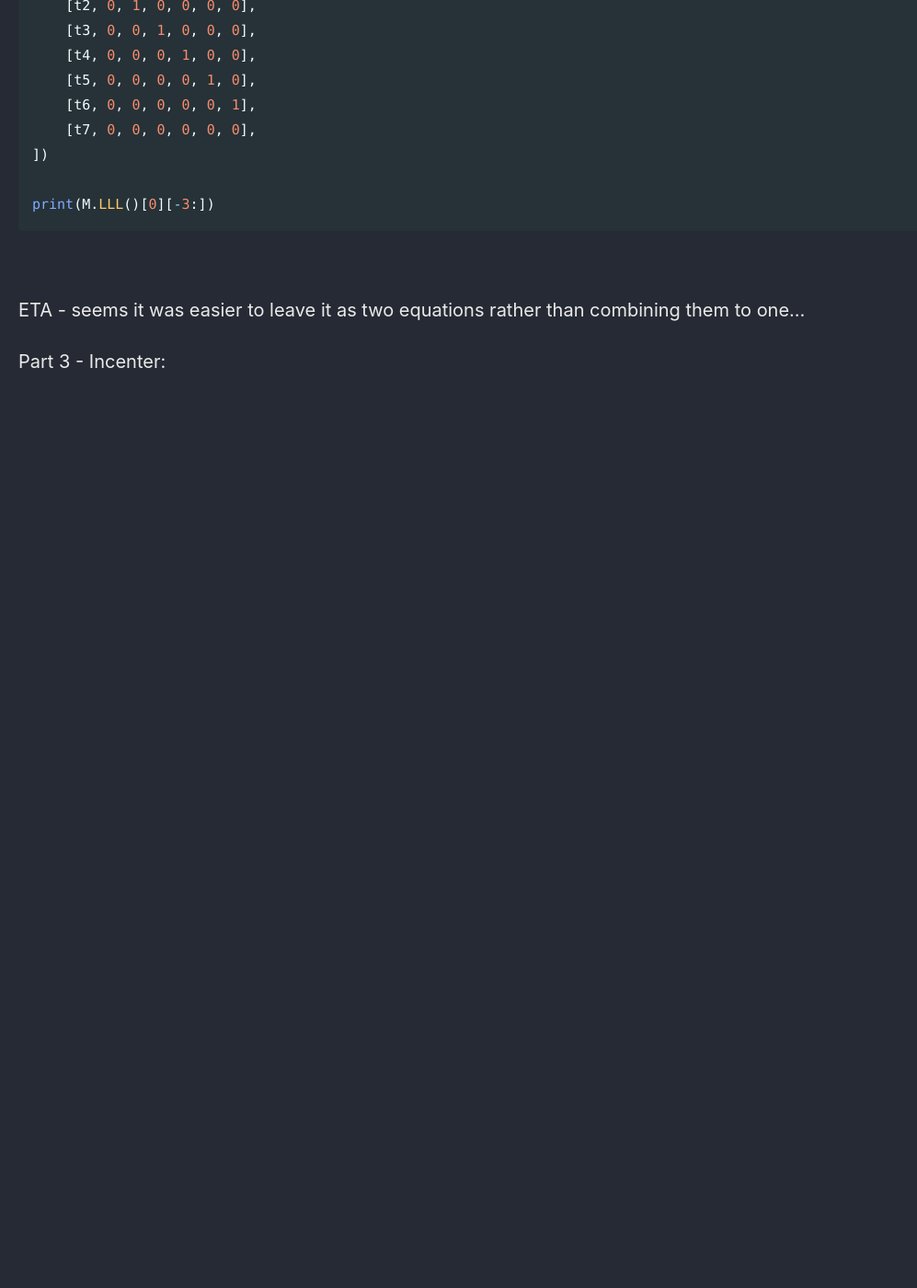
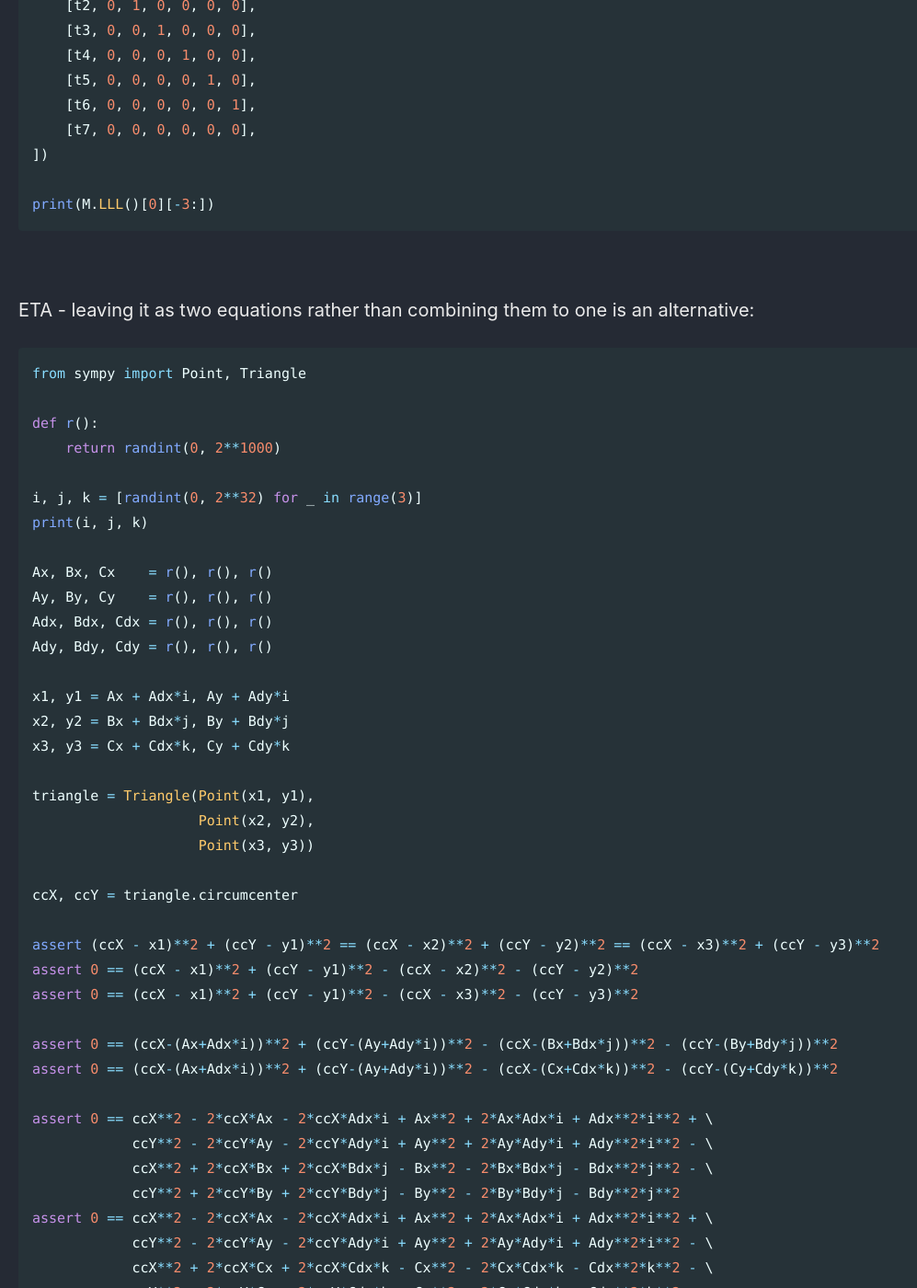
Before and after one commit to Connor-McCartney/Connor-McCartney.github.io, a Jekyll site: the page built from _pages/cryptography/other/Geometry-Hash-Balsn-CTF-2023.md, in a window 1280 px wide and 1400 px high, scrolled down 8579 px. Shown: the whole window at 92% size, without its empty margins (0-997 px from the left). Built offline with Jekyll 4.4.1, drawn with Linux system fonts in a browser that asks for light colours; cached includes are drawn as plain includes; before the commit the page ends 9043 px from its top, so only the background shows below that; some of the changed text lies outside the part shown.

Commit message:
Update Geometry-Hash-Balsn-CTF-2023.md

````diff
--- a/_pages/cryptography/other/Geometry-Hash-Balsn-CTF-2023.md
+++ b/_pages/cryptography/other/Geometry-Hash-Balsn-CTF-2023.md
@@ -331,6 +331,82 @@ print(M.LLL()[0][-3:])
 
 <br>
 
-ETA - seems it was easier to leave it as two equations rather than combining them to one...
+ETA - leaving it as two equations rather than combining them to one is an alternative:
+
+```python
+from sympy import Point, Triangle
+
+def r():
+    return randint(0, 2**1000)
+
+i, j, k = [randint(0, 2**32) for _ in range(3)]
+print(i, j, k)
+
+Ax, Bx, Cx    = r(), r(), r()
+Ay, By, Cy    = r(), r(), r()
+Adx, Bdx, Cdx = r(), r(), r()
+Ady, Bdy, Cdy = r(), r(), r()
+
+x1, y1 = Ax + Adx*i, Ay + Ady*i
+x2, y2 = Bx + Bdx*j, By + Bdy*j
+x3, y3 = Cx + Cdx*k, Cy + Cdy*k
+
+triangle = Triangle(Point(x1, y1),
+                    Point(x2, y2),
+                    Point(x3, y3))
+
+ccX, ccY = triangle.circumcenter
+
+assert (ccX - x1)**2 + (ccY - y1)**2 == (ccX - x2)**2 + (ccY - y2)**2 == (ccX - x3)**2 + (ccY - y3)**2
+assert 0 == (ccX - x1)**2 + (ccY - y1)**2 - (ccX - x2)**2 - (ccY - y2)**2
+assert 0 == (ccX - x1)**2 + (ccY - y1)**2 - (ccX - x3)**2 - (ccY - y3)**2
+
+assert 0 == (ccX-(Ax+Adx*i))**2 + (ccY-(Ay+Ady*i))**2 - (ccX-(Bx+Bdx*j))**2 - (ccY-(By+Bdy*j))**2
+assert 0 == (ccX-(Ax+Adx*i))**2 + (ccY-(Ay+Ady*i))**2 - (ccX-(Cx+Cdx*k))**2 - (ccY-(Cy+Cdy*k))**2
+
+assert 0 == ccX**2 - 2*ccX*Ax - 2*ccX*Adx*i + Ax**2 + 2*Ax*Adx*i + Adx**2*i**2 + \
+            ccY**2 - 2*ccY*Ay - 2*ccY*Ady*i + Ay**2 + 2*Ay*Ady*i + Ady**2*i**2 - \
+            ccX**2 + 2*ccX*Bx + 2*ccX*Bdx*j - Bx**2 - 2*Bx*Bdx*j - Bdx**2*j**2 - \
+            ccY**2 + 2*ccY*By + 2*ccY*Bdy*j - By**2 - 2*By*Bdy*j - Bdy**2*j**2
+assert 0 == ccX**2 - 2*ccX*Ax - 2*ccX*Adx*i + Ax**2 + 2*Ax*Adx*i + Adx**2*i**2 + \
+            ccY**2 - 2*ccY*Ay - 2*ccY*Ady*i + Ay**2 + 2*Ay*Ady*i + Ady**2*i**2 - \
+            ccX**2 + 2*ccX*Cx + 2*ccX*Cdx*k - Cx**2 - 2*Cx*Cdx*k - Cdx**2*k**2 - \
+            ccY**2 + 2*ccY*Cy + 2*ccY*Cdy*k - Cy**2 - 2*Cy*Cdy*k - Cdy**2*k**2
+
+assert 0 == i**2 * (Adx**2 + Ady**2) + \
+            j**2 * (-Bdx**2 - Bdy**2) + \
+            i    * ( 2*Ax*Adx - 2*ccX*Adx + 2*Ay*Ady - 2*ccY*Ady) + \
+            j    * (-2*Bx*Bdx + 2*ccX*Bdx - 2*By*Bdy + 2*ccY*Bdy) + \
+            Ax**2 + Ay**2 - Bx**2 - By**2 - 2*ccX*Ax - 2*ccY*Ay + 2*ccX*Bx + 2*ccY*By
+assert 0 == i**2 * (Adx**2 + Ady**2) + \
+            k**2 * (-Cdx**2 - Cdy**2) + \
+            i    * ( 2*Ax*Adx - 2*ccX*Adx + 2*Ay*Ady - 2*ccY*Ady) + \
+            k    * (-2*Cx*Cdx + 2*ccX*Cdx - 2*Cy*Cdy + 2*ccY*Cdy) + \
+            Ax**2 + Ay**2 - Cx**2 - Cy**2 - 2*ccX*Ax - 2*ccY*Ay + 2*ccX*Cx + 2*ccY*Cy
+
+u1 = Adx**2 + Ady**2
+u2 = -Bdx**2 - Bdy**2
+u3 = 2*(Ax*Adx-ccX*Adx+Ay*Ady-ccY*Ady)
+u4 = 2*(-Bx*Bdx+ccX*Bdx-By*Bdy+ccY*Bdy)
+u5 = Ax**2 + Ay**2 - Bx**2 - By**2 + 2*(ccX*Bx+ccY*By-ccX*Ax-ccY*Ay)
+u6 = -Cdx**2 - Cdy**2
+u7 = 2*(-Cx*Cdx+ccX*Cdx-Cy*Cdy+ccY*Cdy)
+u8 = Ax**2 + Ay**2 - Cx**2 - Cy**2 + 2*(ccX*Cx+ccY*Cy-ccX*Ax-ccY*Ay)
+
+assert 0 == i**2*u1 + j**2*u2 + i*u3 + j*u4 + u5
+assert 0 == i**2*u1 + k**2*u6 + i*u3 + k*u7 + u8
+
+M = Matrix([
+    [u1, u1, 1, 0, 0, 0, 0, 0],
+    [u2,  0, 0, 1, 0, 0, 0, 0],
+    [ 0, u6, 0, 0, 1, 0, 0, 0],
+    [u3, u3, 0, 0, 0, 1, 0, 0],
+    [u4,  0, 0, 0, 0, 0, 1, 0],
+    [ 0, u7, 0, 0, 0, 0, 0, 1],
+    [u5, u8, 0, 0, 0, 0, 0, 0],
+])
+
+print(M.LLL()[0][-3:])
+```
 
 Part 3 - Incenter:
````
